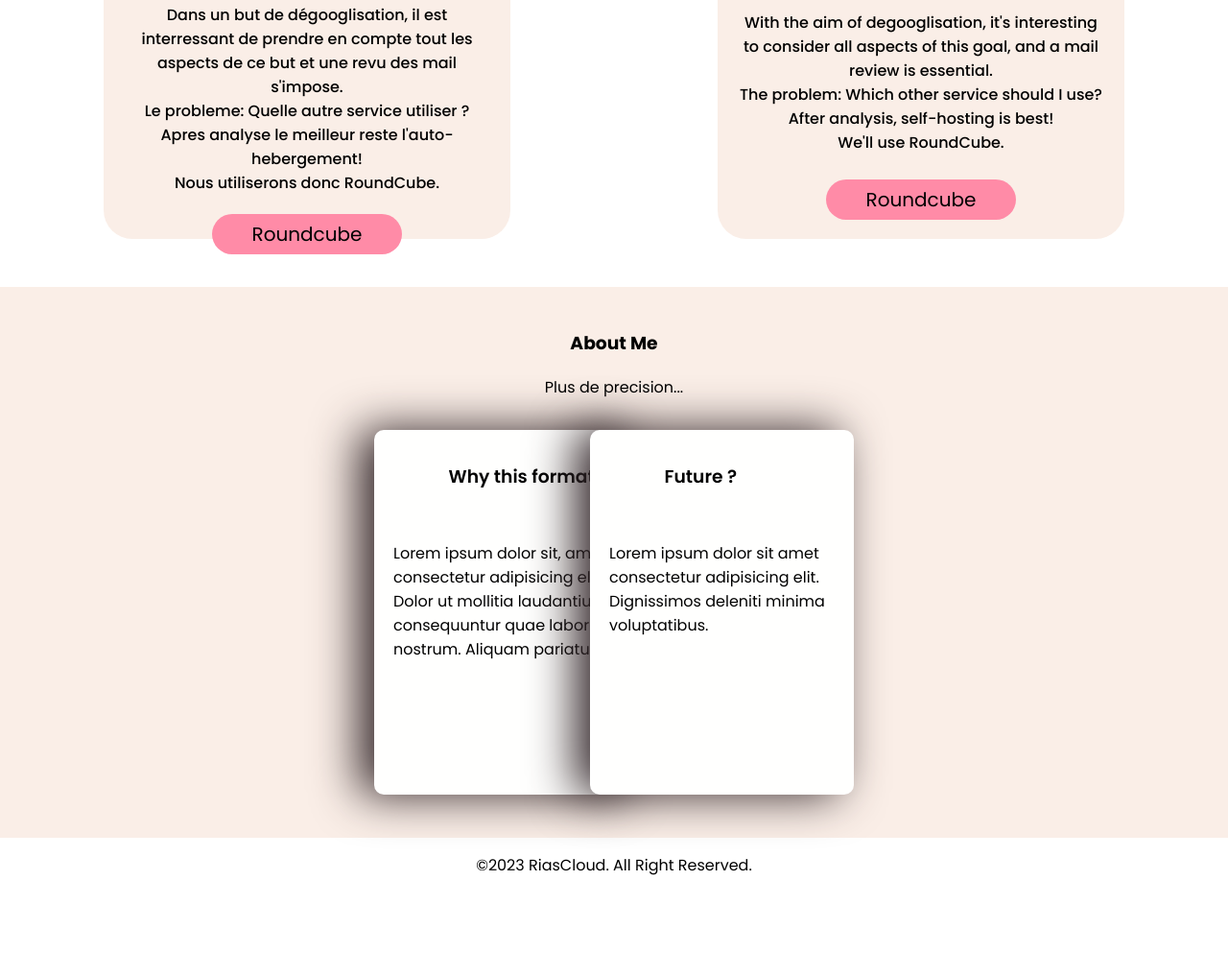
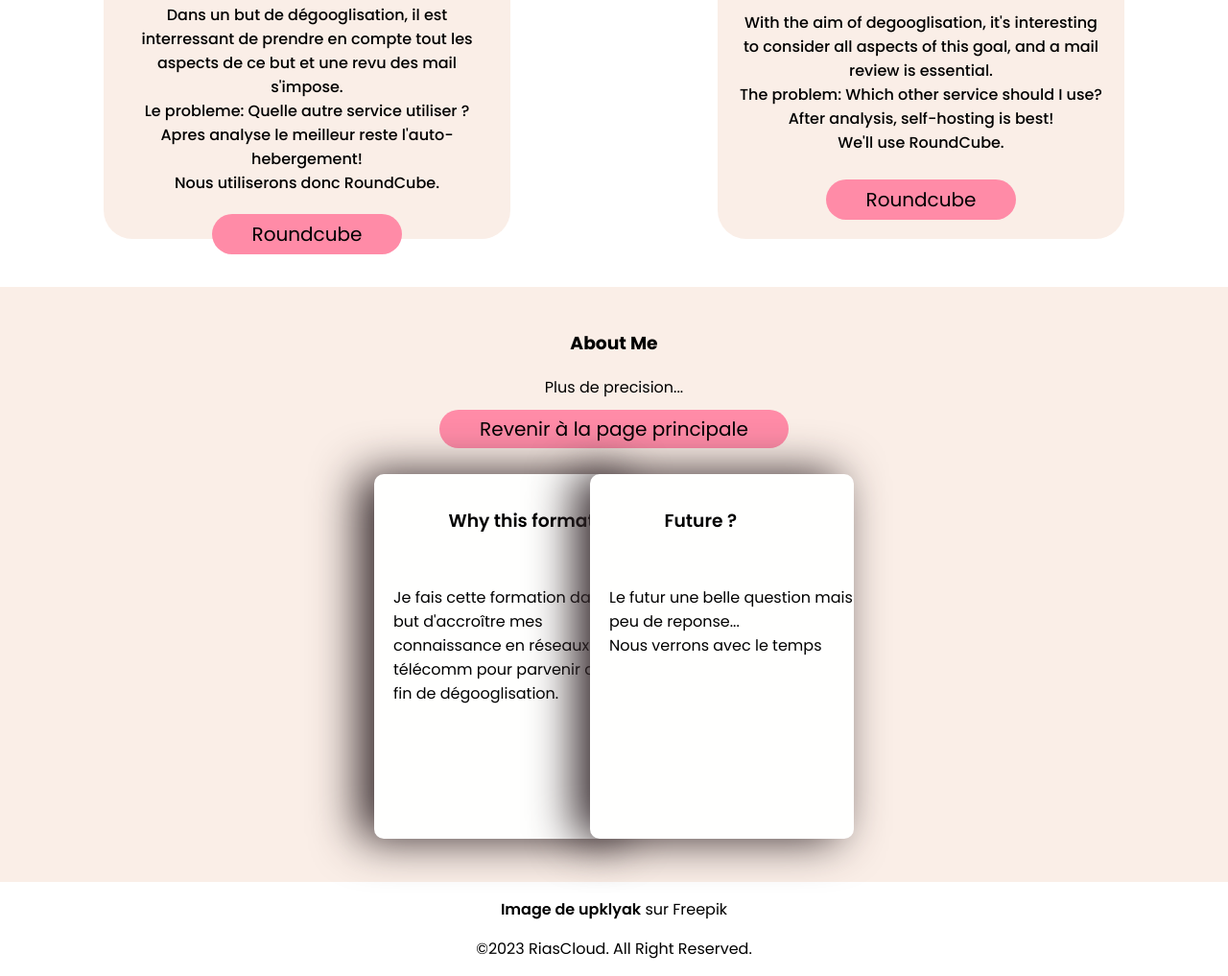
Before and after one commit to RiasGFirst/SAE1.04, a plain HTML site: page more.html in a window 1280 px wide. Shown: the part 1366-2383 px from the top of the page at 96% size. Before the commit the page ends 2296 px from the top, so only its background shows below. Drawn offline with Linux system fonts and the light colour scheme.

Commit message:
Site 90%/100%

```diff
--- a/css/style.css
+++ b/css/style.css
@@ -263,6 +263,11 @@ span {
     text-align: center;
 }
 
+.credit a {
+    font-weight: 600;
+    color: #000;
+}
+
 /* RESPONSIVE */
 
 @media screen and (max-width: 960px) {
--- a/css/test.css
+++ b/css/test.css
@@ -259,6 +259,11 @@ span {
     text-align: center;
 }
 
+.credit a {
+    font-weight: 600;
+    color: #000;
+}
+
 /* RESPONSIVE */
 
 @media screen and (max-width: 960px) {
--- a/more.html
+++ b/more.html
@@ -66,24 +66,26 @@
         <section class="about-text">
             <h1>About Me</h1>
             <p>Plus de precision...</p>
+            <a href="index.html" class="button">Revenir à la page principale</a>
         </section>
         <section class="container cplus">
             <article class="card ccplus">
                 <h3 class="card-title">Why this formation</h3>
                 <div class="card-content">
-                    <p>Lorem ipsum dolor sit, amet consectetur adipisicing elit. Dolor ut mollitia laudantium consequuntur quae labore nostrum. Aliquam pariatur</p>
+                    <p>Je fais cette formation dans le but d'accroître mes connaissance en réseaux et télécomm pour parvenir a mes fin de dégooglisation.</p>
                 </div>
             </article>
             <article class="card ccplus">
                 <h3 class="card-title">Future ?</h3>
                 <div class="card-content">
-                    <p>Lorem ipsum dolor sit amet consectetur adipisicing elit. Dignissimos deleniti minima voluptatibus.</p>
+                    <p>Le futur une belle question mais peu de reponse...<br>Nous verrons avec le temps</p>
                 </div>
             </article>
         </section>
     </section>
     <section class="footer">
-        <p>©2023 RiasCloud. All Right Reserved.</p>
+        <p class="credit"><a href="https://fr.freepik.com/photos-gratuite/test-code-rendu-3d-test-fonctionnel-convivialite_34727540.htm#query=cartoon%20programm%20window&position=37&from_view=search&track=ais">Image de upklyak</a> sur Freepik</p>
+        <p class="cpr">©2023 RiasCloud. All Right Reserved.</p>
     </section>
 </body>
 </html>
```
Also changed, not shown: index.html (+2 -1 lines), test/test.html (+3 -2 lines), test/testprojets.html (+2 -1 lines), 1 other file.
